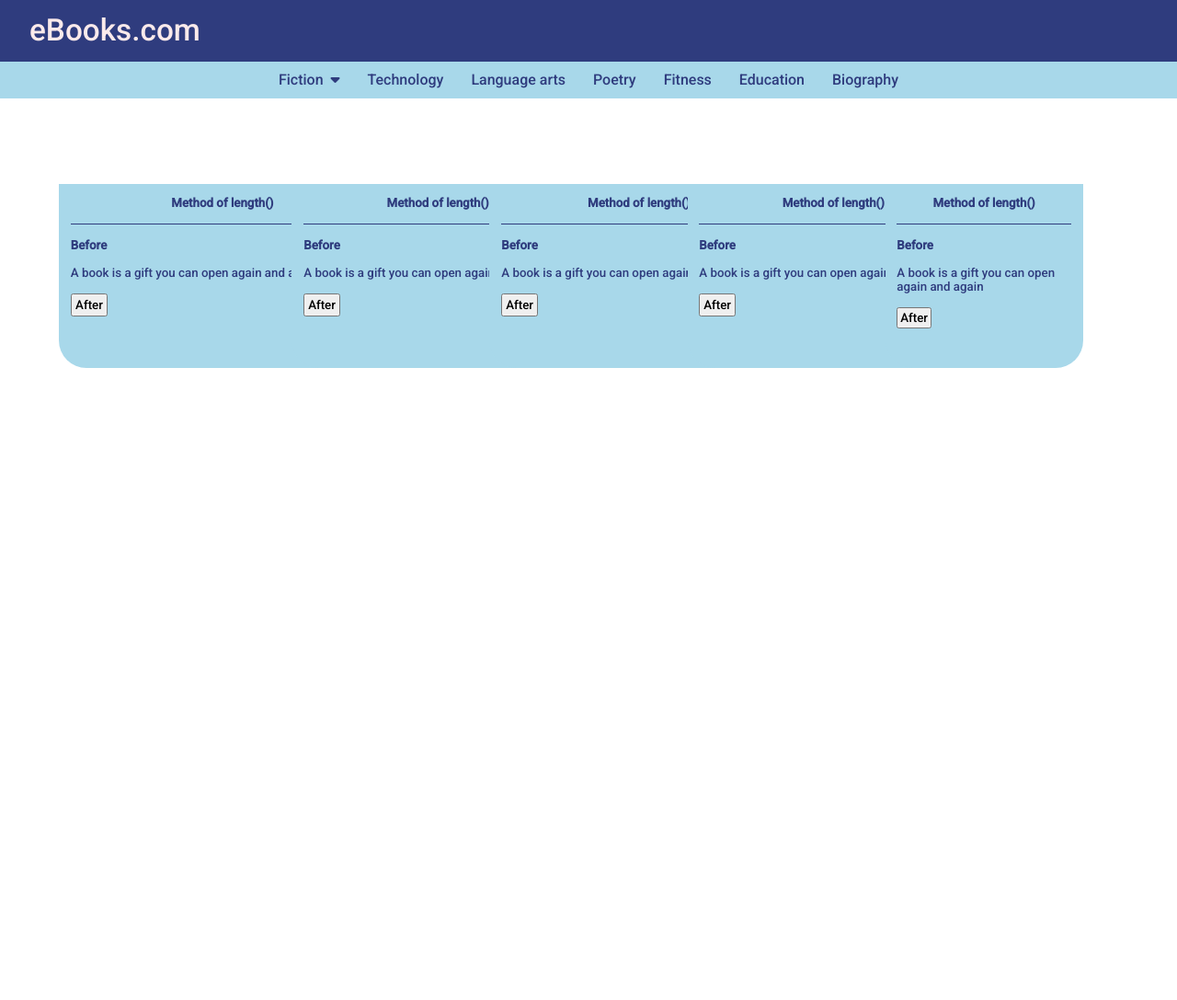
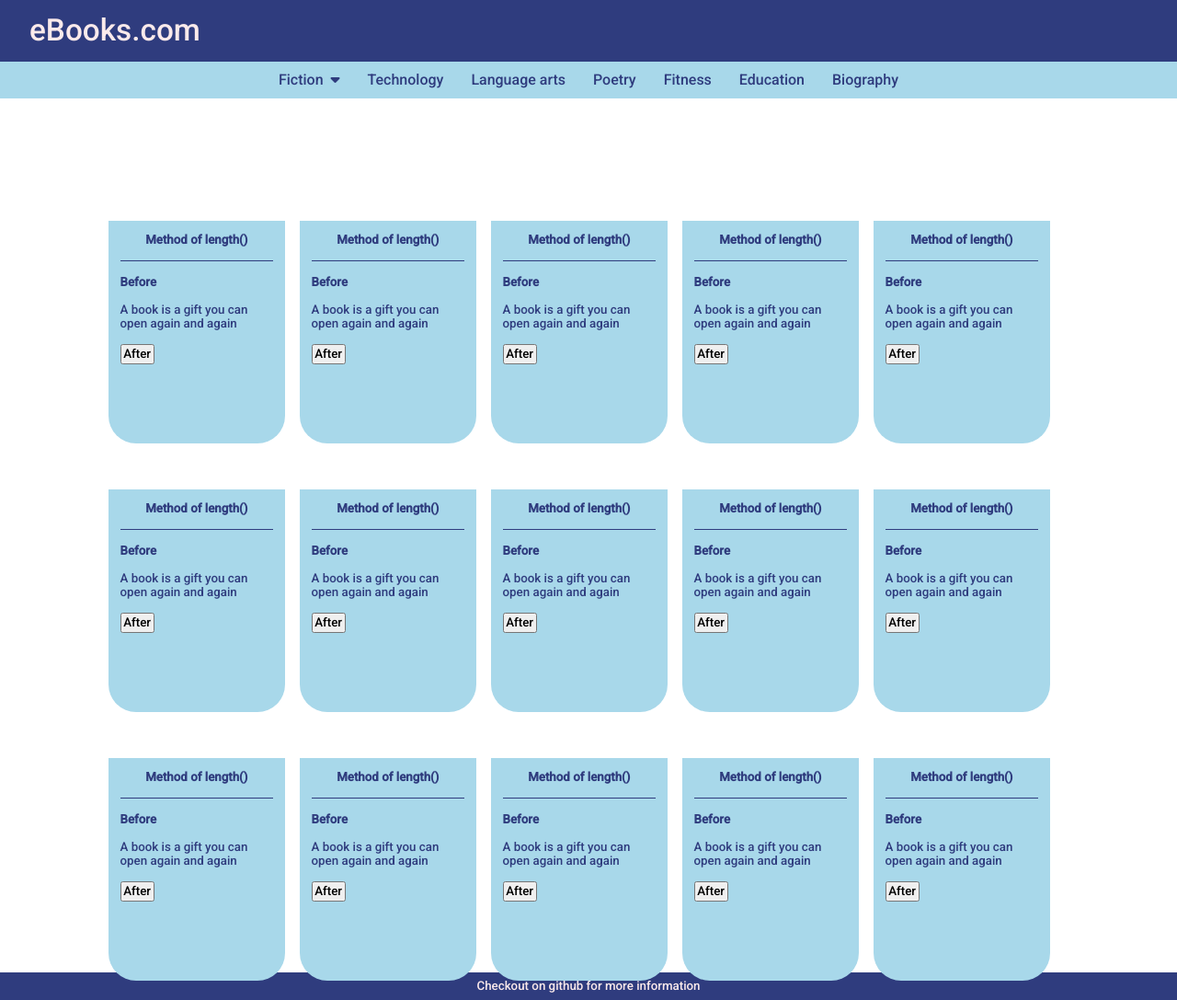
Before and after one commit to abidurrn/Sample, a PHP site: page /main1.html in a window 1280 px wide. Shown: the whole page at 92% size. Before the commit the page ends 400 px from the top, so only its background shows below. Run offline with PHP 8.4, Linux system fonts and the light colour scheme.

Commit message:
271120232

```diff
--- a/eBooks_copy/main1.html
+++ b/eBooks_copy/main1.html
@@ -149,7 +149,7 @@
 
 
 
-<!--
+
 
     <div id="sixth">
         <p style="text-align: center;"><b>Method of length()</b></p>
@@ -313,7 +313,7 @@
 
 
 
-    <div id="thirteeenth">
+    <div id="thirteenth">
         <p style="text-align: center;"><b>Method of length()</b></p>
         &nbsp;
         <hr color="#2F3C7E" size="0.5pt">
@@ -380,7 +380,17 @@
         </script>
     </div>
     <div style="clear: both;"></div>
--->
+
+    <footer id="foot">
+        <br><br><br><br><br><br><br><br><br><br><br><br><br><br><br><br><br><br><br><br><br><br><br><br><br><br><br><br><br><br><br><br><br><br><br><br><br><br><br><br><br><br><br><br><br><br>
+        <p style="background-color: #2F3C7E; line-height: 30px; text-align: center; font-size: 10pt;">
+            <a style="text-decoration: none; color: #FBEAEB" href="https://github.com/abidurrn/Sample"
+                target="_blank">Checkout on
+                github
+                for more information</a>
+        </p>
+    </footer>
+
 
 
 
--- a/eBooks_copy/main2.css
+++ b/eBooks_copy/main2.css
@@ -71,10 +71,10 @@ nav {
 #first{
     position: absolute;
     float: left;
-    top: 25%;
-    left: 5%;
-    right: 67.2%;
-    bottom: 50%;
+    top: 30%;
+    left: 9.2%;
+    width: 13%;
+    height: 27%;
     padding: 1%;
     background-color: #A8D8EA;
     color: #2F3C7E;
@@ -83,15 +83,14 @@ nav {
     border-bottom-left-radius: 30px;
 }
 
-/* 2.5% gap and div size- 15%, total div with space 17.5% and only div 12.5%, 28% total*/
 
 #second{
     position: absolute;
     float: left;
-  top: 25%;
-  left: 24.8%;
-  right: 50.4%;
-  bottom: 50%;
+    top: 30%;
+    left: 25.45%;
+    width: 13%;
+    height: 27%;
     padding: 1%;
     background-color: #A8D8EA;
     color: #2F3C7E;
@@ -104,10 +103,10 @@ nav {
 #third{
     position: absolute;
     float: left;
-  top: 25%;
-  left: 41.6%;
-  right: 33.06%;
-  bottom: 50%;
+    top: 30%;
+    left: 41.7%;
+    width: 13%;
+    height: 27%;
     padding: 1%;
     background-color: #A8D8EA;
     color: #2F3C7E;
@@ -120,10 +119,10 @@ nav {
 #fourth{
     position: absolute;
     float: left;
-  top: 25%;
-  left: 58.4%;
-  right: 16.8%;
-  bottom: 50%;
+    top: 30%;
+    left: 57.95%;
+    width: 13%;
+    height: 27%;
     padding: 1%;
     background-color: #A8D8EA;
     color: #2F3C7E;
@@ -137,27 +136,10 @@ nav {
 #fifth{
     position: absolute;
     float: left;
-  top: 25%;
-  left: 75.2%;
-  right: 8%;
-  bottom: 50%;
-  padding: 1%;
-  background-color: #A8D8EA;
-  color: #2F3C7E;
-  font-size: 10pt;
-  border-bottom-right-radius: 30px;
-  border-bottom-left-radius: 30px;
-}
-
-
-/*
-#sixth{
-  position: absolute;
-  float: left;
-  top: 53%;
-  left: 17.5%;
-  right: 70%;
-  bottom: 50%;
+    top: 30%;
+    left: 74.2%;
+    width: 13%;
+    height: 27%;
     padding: 1%;
     background-color: #A8D8EA;
     color: #2F3C7E;
@@ -168,13 +150,32 @@ nav {
 
 
 
+
+
+#sixth{
+  position: absolute;
+  float: left;
+  top: 66.5%;
+  left: 9.2%;
+  width: 13%;
+  height: 27%;
+  padding: 1%;
+  background-color: #A8D8EA;
+  color: #2F3C7E;
+  font-size: 10pt;
+  border-bottom-right-radius: 30px;
+  border-bottom-left-radius: 30px;
+}
+
+/* */
+
 #seventh{
   position: absolute;
   float: left;
-  top: 53%;
-  left: 17.5%;
-  right: 70%;
-  bottom: 50%;
+  top: 66.5%;
+  left: 25.45%;
+  width: 13%;
+  height: 27%;
   padding: 1%;
   background-color: #A8D8EA;
   color: #2F3C7E;
@@ -184,14 +185,13 @@ nav {
 }
 
 
-
 #eighth{
   position: absolute;
   float: left;
-  top: 53%;
-  left: 17.5%;
-  right: 70%;
-  bottom: 50%;
+  top: 66.5%;
+  left: 41.7%;
+  width: 13%;
+  height: 27%;
   padding: 1%;
   background-color: #A8D8EA;
   color: #2F3C7E;
@@ -201,14 +201,13 @@ nav {
 }
 
 
-
 #ninth{
   position: absolute;
   float: left;
-  top: 53%;
-  left: 17.5%;
-  right: 70%;
-  bottom: 50%;
+  top: 66.5%;
+  left: 57.95%;
+  width: 13%;
+  height: 27%;
   padding: 1%;
   background-color: #A8D8EA;
   color: #2F3C7E;
@@ -222,61 +221,10 @@ nav {
 #tenth{
   position: absolute;
   float: left;
-  top: 53%;
-  left: 17.5%;
-  right: 70%;
-  bottom: 50%;
-  padding: 1%;
-  background-color: #A8D8EA;
-  color: #2F3C7E;
-  font-size: 10pt;
-  border-bottom-right-radius: 30px;
-  border-bottom-left-radius: 30px;
-}
-
-
-
-#eleventh{
-  position: absolute;
-  float: left;
-  top: 81%;
-  left: 17.5%;
-  right: 70%;
-  bottom: 50%;
-  padding: 1%;
-  background-color: #A8D8EA;
-  color: #2F3C7E;
-  font-size: 10pt;
-  border-bottom-right-radius: 30px;
-  border-bottom-left-radius: 30px;
-}
-
-
-
-#twelveth{
-  position: absolute;
-  float: left;
-  top: 81%;
-  left: 17.5%;
-  right: 70%;
-  bottom: 50%;
-  padding: 1%;
-  background-color: #A8D8EA;
-  color: #2F3C7E;
-  font-size: 10pt;
-  border-bottom-right-radius: 30px;
-  border-bottom-left-radius: 30px;
-}
-
-
-
-#thirtenth{
-  position: absolute;
-  float: left;
-  top: 81%;
-  left: 17.5%;
-  right: 70%;
-  bottom: 50%;
+  top: 66.5%;
+  left: 74.2%;
+  width: 13%;
+  height: 27%;
   padding: 1%;
   background-color: #A8D8EA;
   color: #2F3C7E;
@@ -288,13 +236,65 @@ nav {
 
 
 
+
+
+
+#eleventh{
+  position: absolute;
+  float: left;
+  top: 103%;
+  left: 9.2%;
+  width: 13%;
+  height: 27%;
+  padding: 1%;
+  background-color: #A8D8EA;
+  color: #2F3C7E;
+  font-size: 10pt;
+  border-bottom-right-radius: 30px;
+  border-bottom-left-radius: 30px;
+}
+
+/* */
+
+#twelveth{
+  position: absolute;
+  float: left;
+  top: 103%;
+  left: 25.45%;
+  width: 13%;
+  height: 27%;
+  padding: 1%;
+  background-color: #A8D8EA;
+  color: #2F3C7E;
+  font-size: 10pt;
+  border-bottom-right-radius: 30px;
+  border-bottom-left-radius: 30px;
+}
+
+
+#thirteenth{
+  position: absolute;
+  float: left;
+  top: 103%;
+  left: 41.7%;
+  width: 13%;
+  height: 27%;
+  padding: 1%;
+  background-color: #A8D8EA;
+  color: #2F3C7E;
+  font-size: 10pt;
+  border-bottom-right-radius: 30px;
+  border-bottom-left-radius: 30px;
+}
+
+
 #fourteenth{
   position: absolute;
   float: left;
-  top: 81%;
-  left: 17.5%;
-  right: 70%;
-  bottom: 50%;
+  top: 103%;
+  left: 57.95%;
+  width: 13%;
+  height: 27%;
   padding: 1%;
   background-color: #A8D8EA;
   color: #2F3C7E;
@@ -305,14 +305,13 @@ nav {
 
 
 
-
 #fifteenth{
   position: absolute;
   float: left;
-  top: 81%;
-  left: 17.5%;
-  right: 70%;
-  bottom: 50%;
+  top: 103%;
+  left: 74.2%;
+  width: 13%;
+  height: 27%;
   padding: 1%;
   background-color: #A8D8EA;
   color: #2F3C7E;
@@ -320,6 +319,3 @@ nav {
   border-bottom-right-radius: 30px;
   border-bottom-left-radius: 30px;
 }
-
-
-*/
```
Lines whose indentation alone changed are shown as unchanged.
